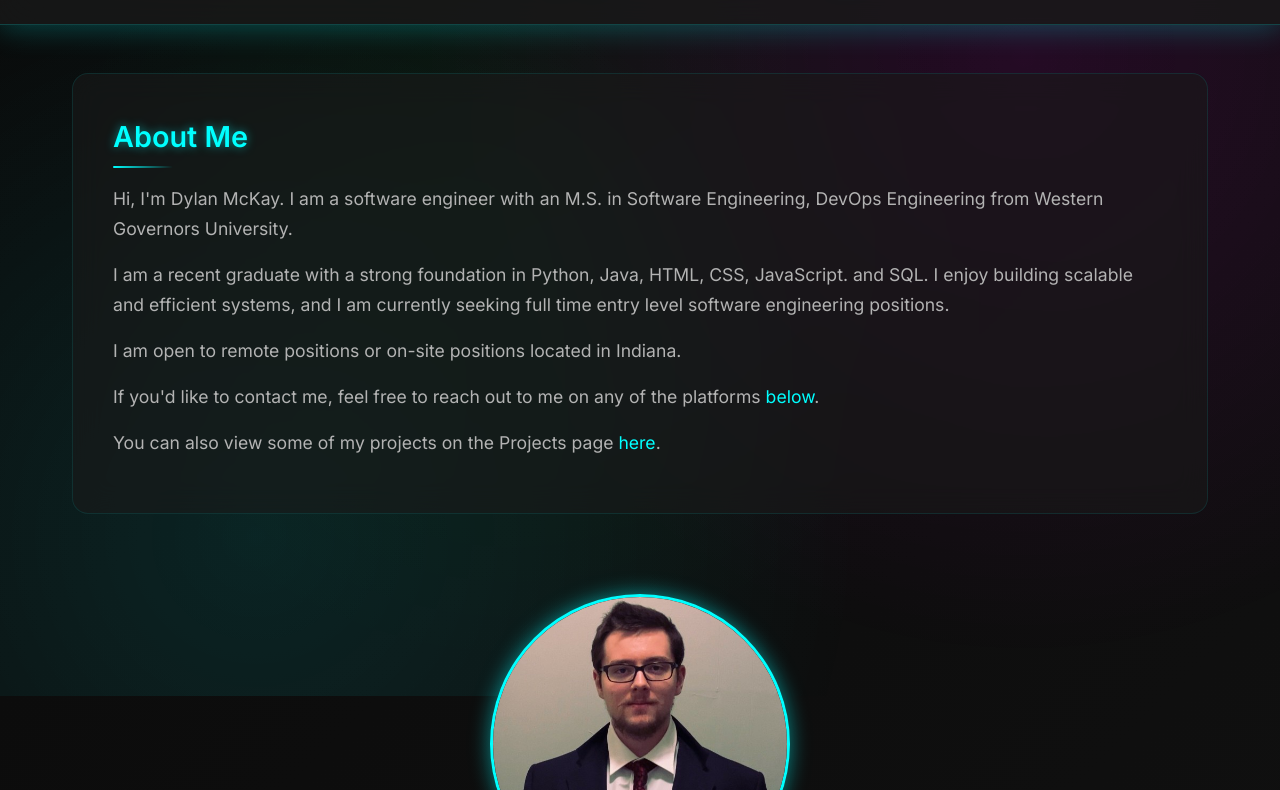
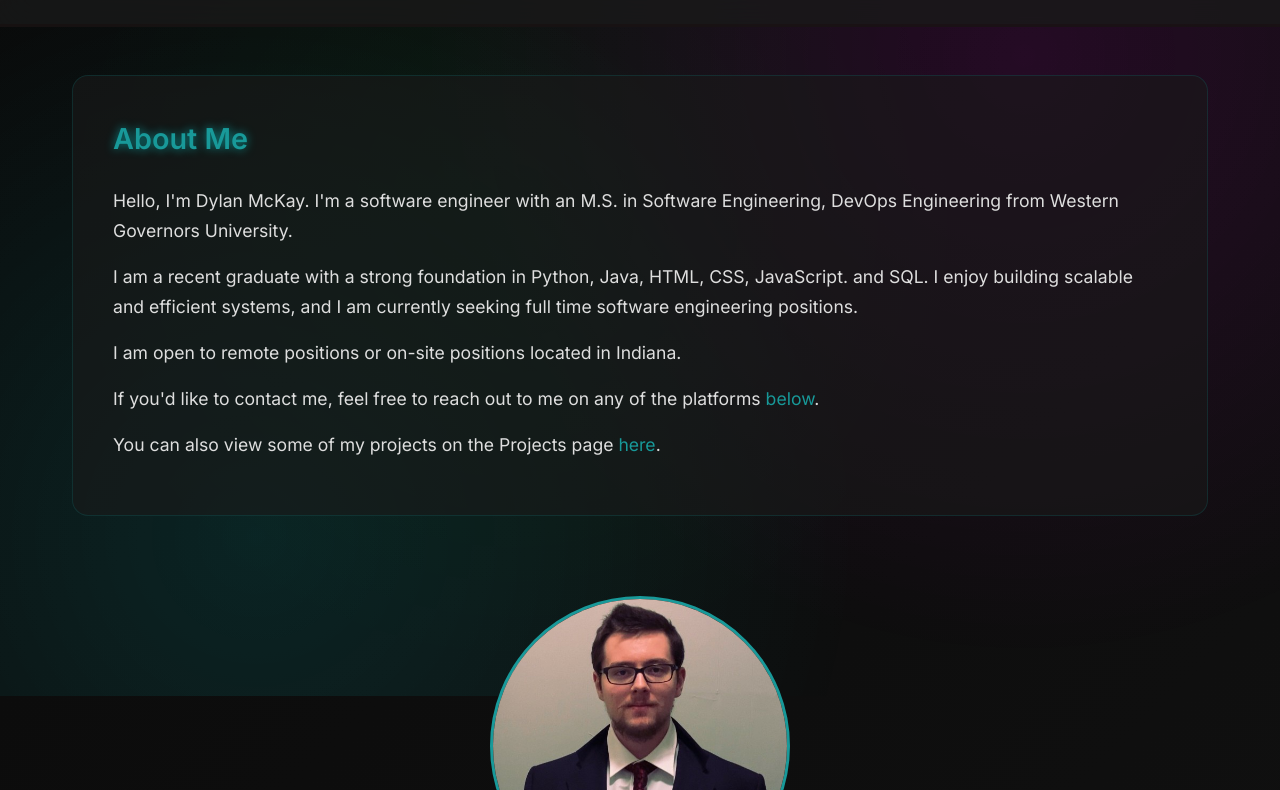
Before and after one commit to dylanmckay04/personalsite, a plain HTML site: page index.html in a window 1280 px wide. Shown: the part 104-894 px from the top of the page. Drawn offline with Linux system fonts and the light colour scheme.

Commit message:
Adjust content and styling

```diff
--- a/index.html
+++ b/index.html
@@ -14,14 +14,14 @@
         <main>
             <section id="intro">
                 <h2>About Me</h2>
-                <p>Hi, I'm Dylan McKay. I am a software engineer with an M.S. in Software Engineering, DevOps Engineering from Western Governors University.</p>
-                <p>I am a recent graduate with a strong foundation in Python, Java, HTML, CSS, JavaScript. and SQL. I enjoy building scalable and efficient systems, and I am currently seeking full time entry level software engineering positions.</p>
+                <p>Hello, I'm Dylan McKay. I'm a software engineer with an M.S. in Software Engineering, DevOps Engineering from Western Governors University.</p>
+                <p>I am a recent graduate with a strong foundation in Python, Java, HTML, CSS, JavaScript. and SQL. I enjoy building scalable and efficient systems, and I am currently seeking full time software engineering positions.</p>
                 <p>I am open to remote positions or on-site positions located in Indiana.</p>
                 <p>If you'd like to contact me, feel free to reach out to me on any of the platforms <a href="#socials">below</a>.</p>
                 <p>You can also view some of my projects on the Projects page <a href="projects.html">here</a>.</p>
             </section>
             <figure id="headshot">
-                <img src="pfp.jfif" height="300px">
+                <a href="https://linkedin.com/in/dylanmckay04/" target="_blank"><img src="pfp.jfif" height="300px"></a>
             </figure>
             <section id="socials">
                 <h2>Social Media</h2>
@@ -32,7 +32,7 @@
             </section>
         </main>
         <footer>
-            <p>&copy; 2025 Dylan McKay. All rights reserved.</p>
+            <p>&copy; 2026 Dylan McKay | All rights reserved.</p>
         </footer>
     </body>
 </html>
--- a/style.css
+++ b/style.css
@@ -5,13 +5,11 @@
     --bg-secondary: #111111;
     --bg-tertiary: #1a1a1a;
     --text-primary: #ffffff;
-    --text-secondary: #b3b3b3;
-    --neon-cyan: #00ffff;
+    --text-secondary: #dedede;
+    --neon-cyan: #189999;
     --neon-pink: #ff00ff;
     --neon-green: #00ff41;
     --neon-blue: #0080ff;
-    --accent-glow: 0 0 20px rgba(0, 255, 255, 0.5);
-    --shadow-glow: 0 0 30px rgba(0, 255, 255, 0.3);
 }
 
 * {
@@ -29,6 +27,7 @@ body {
     overflow-x: hidden;
 }
 
+/* Background Gradient */
 body::before {
     content: '';
     position: fixed;
@@ -47,24 +46,19 @@ body::before {
 header {
     background: rgba(26, 26, 26, 0.8);
     backdrop-filter: blur(20px);
-    border-bottom: 1px solid rgba(0, 255, 255, 0.2);
+    border-bottom: 3px solid rgba(29, 3, 3, 0.2);
     padding: 2rem 0;
     text-align: center;
     position: sticky;
     top: 0;
     z-index: 100;
-    box-shadow: var(--shadow-glow);
 }
 
 header h1 {
     font-size: 2.5rem;
     font-weight: 700;
-    background: linear-gradient(45deg, var(--neon-cyan), var(--neon-blue));
-    -webkit-background-clip: text;
-    -webkit-text-fill-color: transparent;
-    background-clip: text;
-    text-shadow: var(--accent-glow);
     letter-spacing: -0.02em;
+    color: var(--text-secondary)
 }
 
 main {
@@ -77,34 +71,11 @@ main {
 
 section {
     background: rgba(26, 26, 26, 0.6);
-    backdrop-filter: blur(15px);
     border: 1px solid rgba(0, 255, 255, 0.1);
     border-radius: 16px;
     padding: 2.5rem;
-    transition: all 0.3s ease;
     position: relative;
     overflow: hidden;
-}
-
-section::before {
-    content: '';
-    position: absolute;
-    top: 0;
-    left: -100%;
-    width: 100%;
-    height: 100%;
-    background: linear-gradient(90deg, transparent, rgba(0, 255, 255, 0.1), transparent);
-    transition: left 0.5s ease;
-}
-
-section:hover::before {
-    left: 100%;
-}
-
-section:hover {
-    transform: translateY(-5px);
-    box-shadow: var(--shadow-glow);
-    border-color: rgba(0, 255, 255, 0.3);
 }
 
 section h2 {
@@ -114,17 +85,6 @@ section h2 {
     color: var(--neon-cyan);
     text-shadow: 0 0 10px rgba(0, 255, 255, 0.5);
     position: relative;
-}
-
-section h2::after {
-    content: '';
-    position: absolute;
-    bottom: -8px;
-    left: 0;
-    width: 60px;
-    height: 2px;
-    background: linear-gradient(90deg, var(--neon-cyan), transparent);
-    border-radius: 1px;
 }
 
 section p {
@@ -157,13 +117,6 @@ section a:hover {
     transition: all 0.3s ease;
     object-fit: cover;
 }
-
-#headshot img:hover {
-    transform: scale(1.05);
-    box-shadow: 0 0 40px rgba(0, 255, 255, 0.8);
-    border-color: var(--neon-pink);
-}
-
 
 #socials ul {
     list-style: none;
@@ -211,8 +164,7 @@ section a:hover {
 #socials li a:hover {
     background: linear-gradient(45deg, rgba(0, 255, 255, 0.2), rgba(0, 128, 255, 0.2));
     border-color: var(--neon-cyan);
-    box-shadow: var(--accent-glow);
-    transform: translateY(-2px);
+    transform: translateY(2px);
     color: var(--text-primary);
 }
 
@@ -220,11 +172,9 @@ section a:hover {
     color: var(--neon-cyan);
 }
 
-
 footer {
     background: rgba(26, 26, 26, 0.8);
-    backdrop-filter: blur(20px);
-    border-top: 1px solid rgba(0, 255, 255, 0.2);
+    border-top: 3px solid rgba(29, 3, 3, 0.2);
     padding: 2rem 0;
     text-align: center;
     margin-top: 3rem;
@@ -267,6 +217,7 @@ footer p {
     }
 }
 
+/* Scrollbar Effects */
 
 ::-webkit-scrollbar {
     width: 8px;
```
Also changed, not shown: projects.html (+1 -1 lines).
